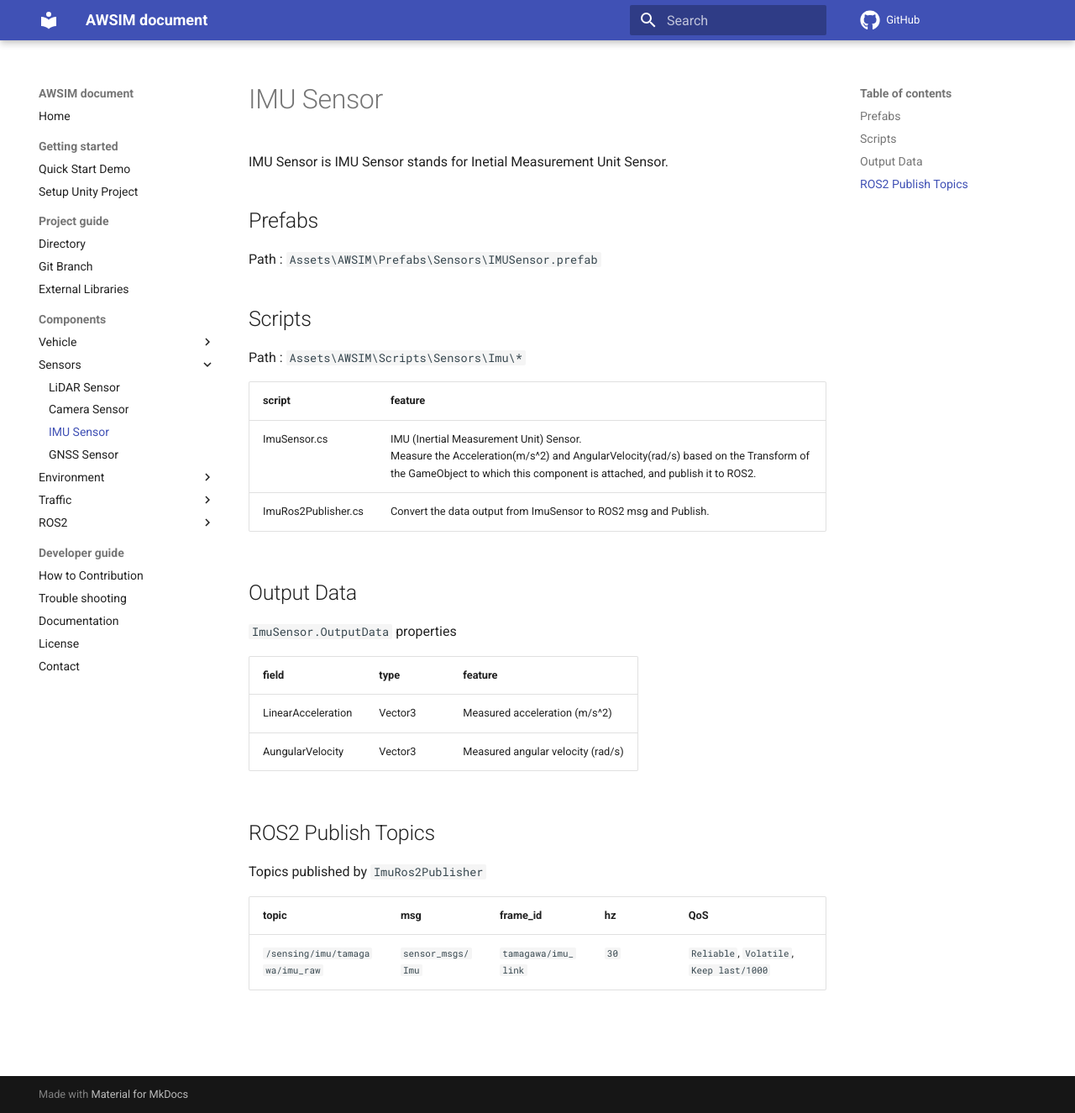
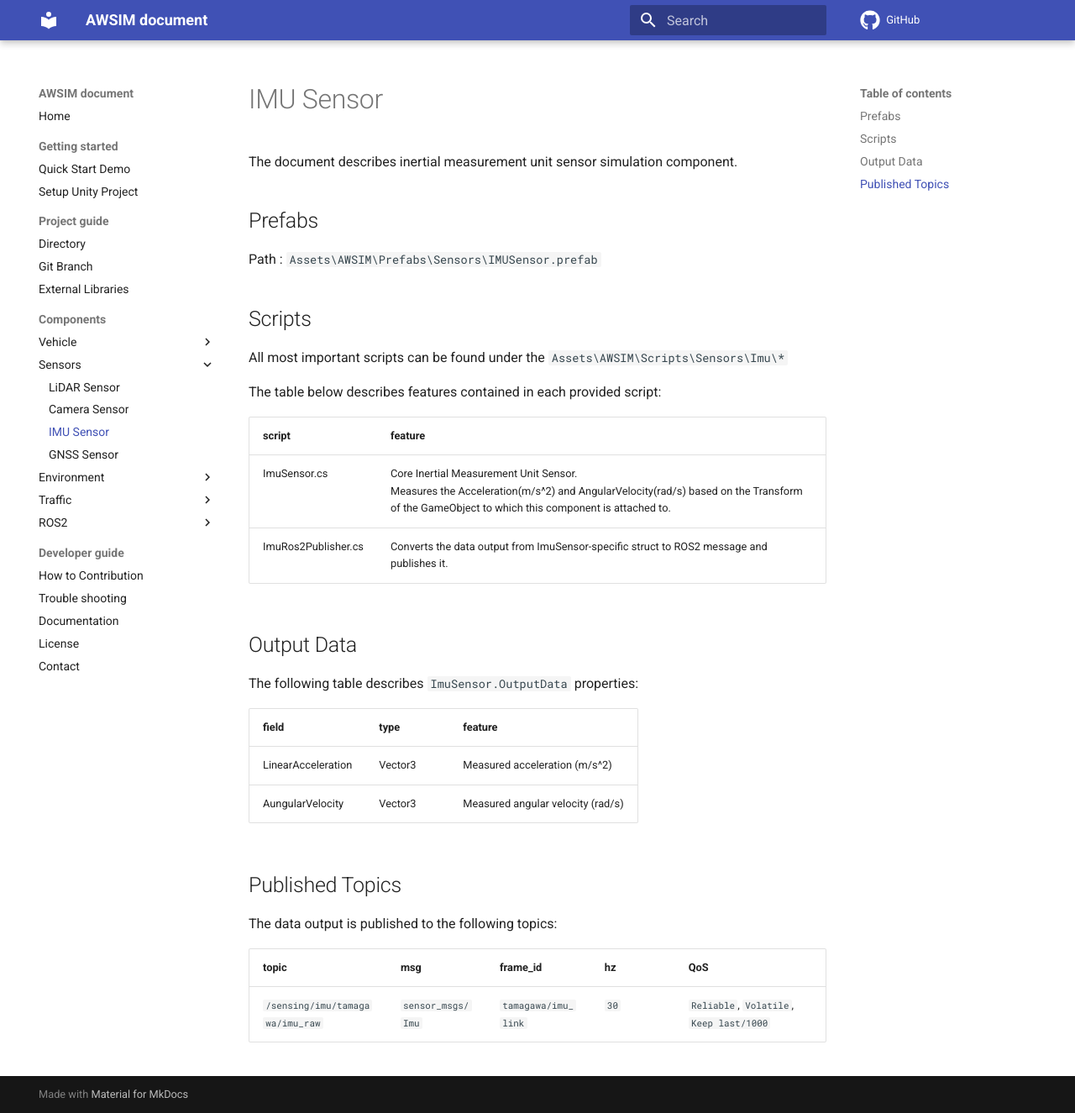
Before and after one commit to OptiVerse-Technology-Ltd/AWSIM, an MkDocs documentation site: the page built from docs/Components/Sensors/IMUSensor/index.md, in a window 1280 px wide and 1325 px high. Shown: the whole window at 84% size. Built offline with MkDocs 1.6.1 and Material for MkDocs 9.7.7, drawn with Linux system fonts in a browser that asks for light colours; comment, search, counter and statistics services are not loaded.

Commit message:
Refine IMUSensor

```diff
--- a/docs/Components/Sensors/IMUSensor/index.md
+++ b/docs/Components/Sensors/IMUSensor/index.md
@@ -1,30 +1,33 @@
 # IMU Sensor
 
-IMU Sensor is IMU Sensor stands for Inetial Measurement Unit Sensor.
+The document describes inertial measurement unit sensor simulation component.
 
 ## Prefabs
 Path : `Assets\AWSIM\Prefabs\Sensors\IMUSensor.prefab`
 
 ## Scripts
 
-Path : `Assets\AWSIM\Scripts\Sensors\Imu\*`
+All most important scripts can be found under the `Assets\AWSIM\Scripts\Sensors\Imu\*`
+
+The table below describes features contained in each provided script:
 
 |script|feature|
 |:--|:--|
-|ImuSensor.cs|IMU (Inertial Measurement Unit) Sensor.<br>Measure the Acceleration(m/s^2) and AngularVelocity(rad/s) based on the Transform of the GameObject to which this component is attached, and publish it to ROS2.|
-|ImuRos2Publisher.cs|Convert the data output from ImuSensor to ROS2 msg and Publish.|
+|ImuSensor.cs|Core Inertial Measurement Unit Sensor.<br>Measures the Acceleration(m/s^2) and AngularVelocity(rad/s) based on the Transform of the GameObject to which this component is attached to.|
+|ImuRos2Publisher.cs|Converts the data output from ImuSensor-specific struct to ROS2 message and publishes it.|
 
 ## Output Data
-`ImuSensor.OutputData` properties
+
+The following table describes `ImuSensor.OutputData` properties:
 
 |field|type|feature|
 |:--|:--|:--|
 |LinearAcceleration|Vector3|Measured acceleration (m/s^2)|
 |AungularVelocity|Vector3|Measured angular velocity (rad/s)|
 
-## ROS2 Publish Topics
+## Published Topics
 
-Topics published by `ImuRos2Publisher`
+The data output is published to the following topics:
 
 |topic|msg|frame_id|hz|QoS|
 |:--|:--|:--|:--|:--|
```
